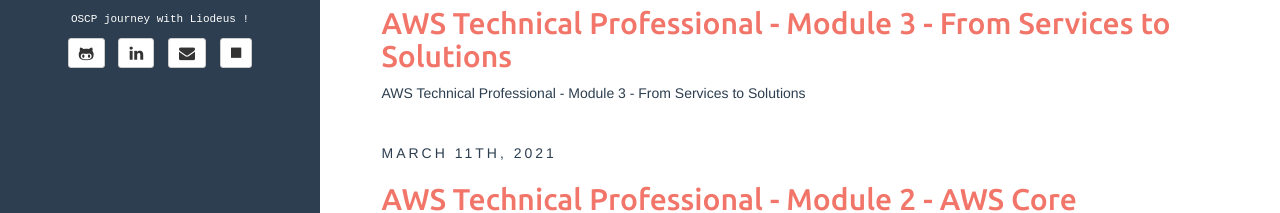
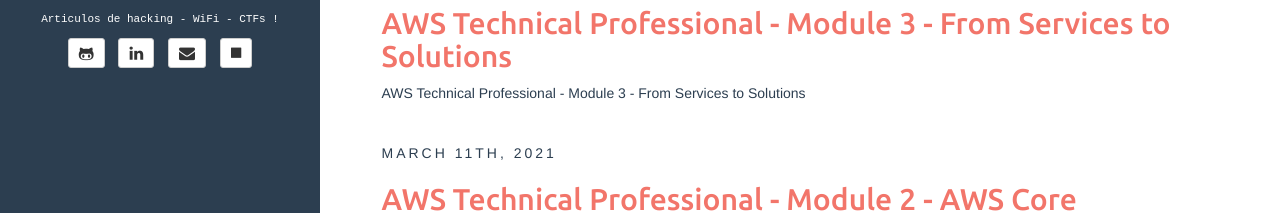
Before and after one commit to debiantano/old_page2, a Jekyll site: the page built from index.html, in a window 1280 px wide. Shown: the part 472-685 px from the top of the page. Built offline with Jekyll 4.4.1, drawn with Linux system fonts in a browser that asks for light colours; the list of posts is cut into pages by our own code.

Commit message:
Update _config.yml

```diff
--- a/_config.yml
+++ b/_config.yml
@@ -16,13 +16,13 @@
     values:
       title: Liodeus
 
-description: OSCP journey with Liodeus !
+description: Hack Player/OSWP !
 author:
   name: Debiantano
   email: thibaultgalbourdin@gmail.com
   github: debiantano
   linkedin: thibault-galbourdin-9a4998144
-  bio: OSCP journey with Liodeus !
+  bio: Articulos de hacking - WiFi - CTFs !
   email_md5: 94b2c0c075c4ed839beee2dafbb2ac69
 
 # rss_path: feed.xml
```
